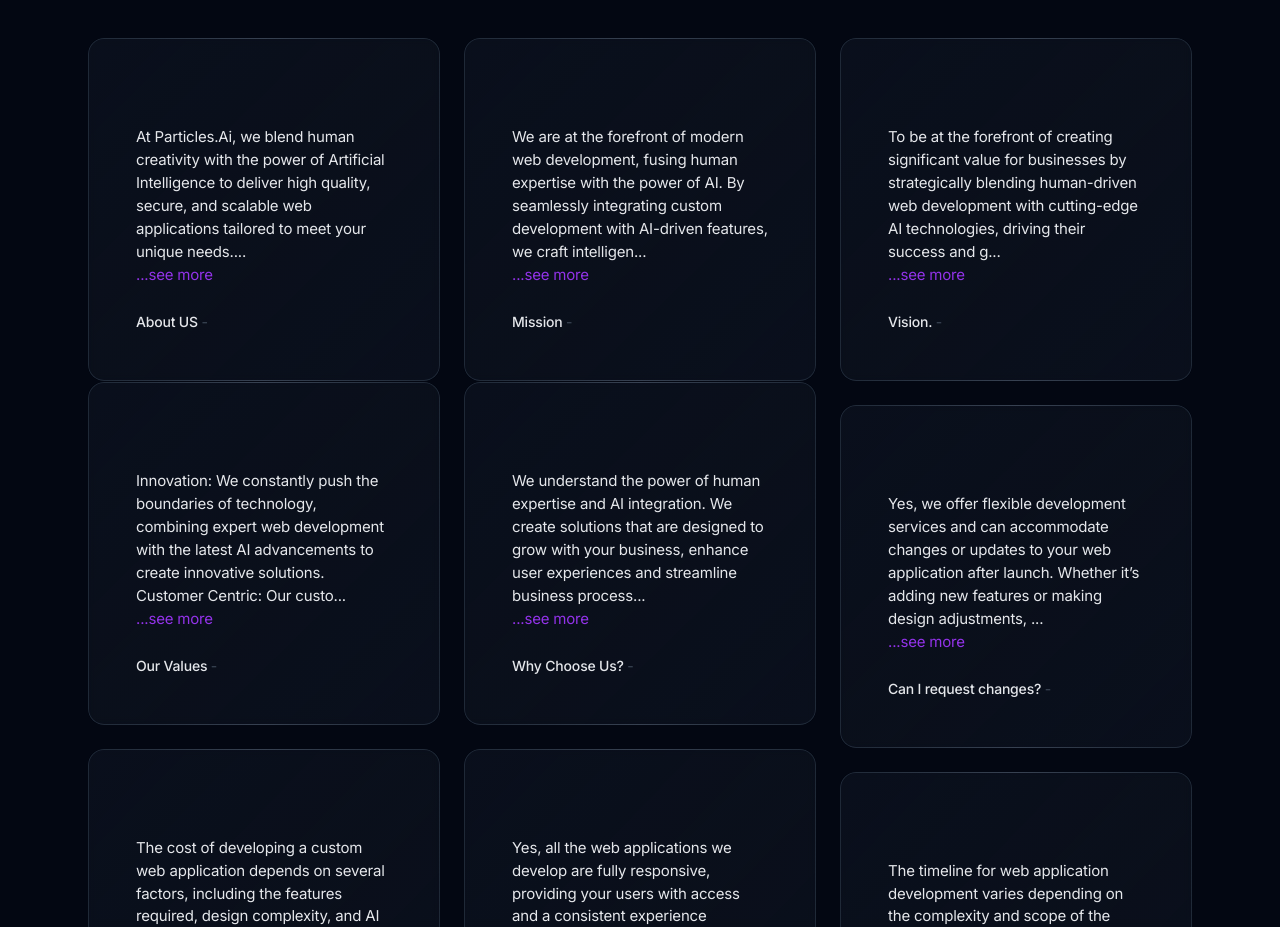
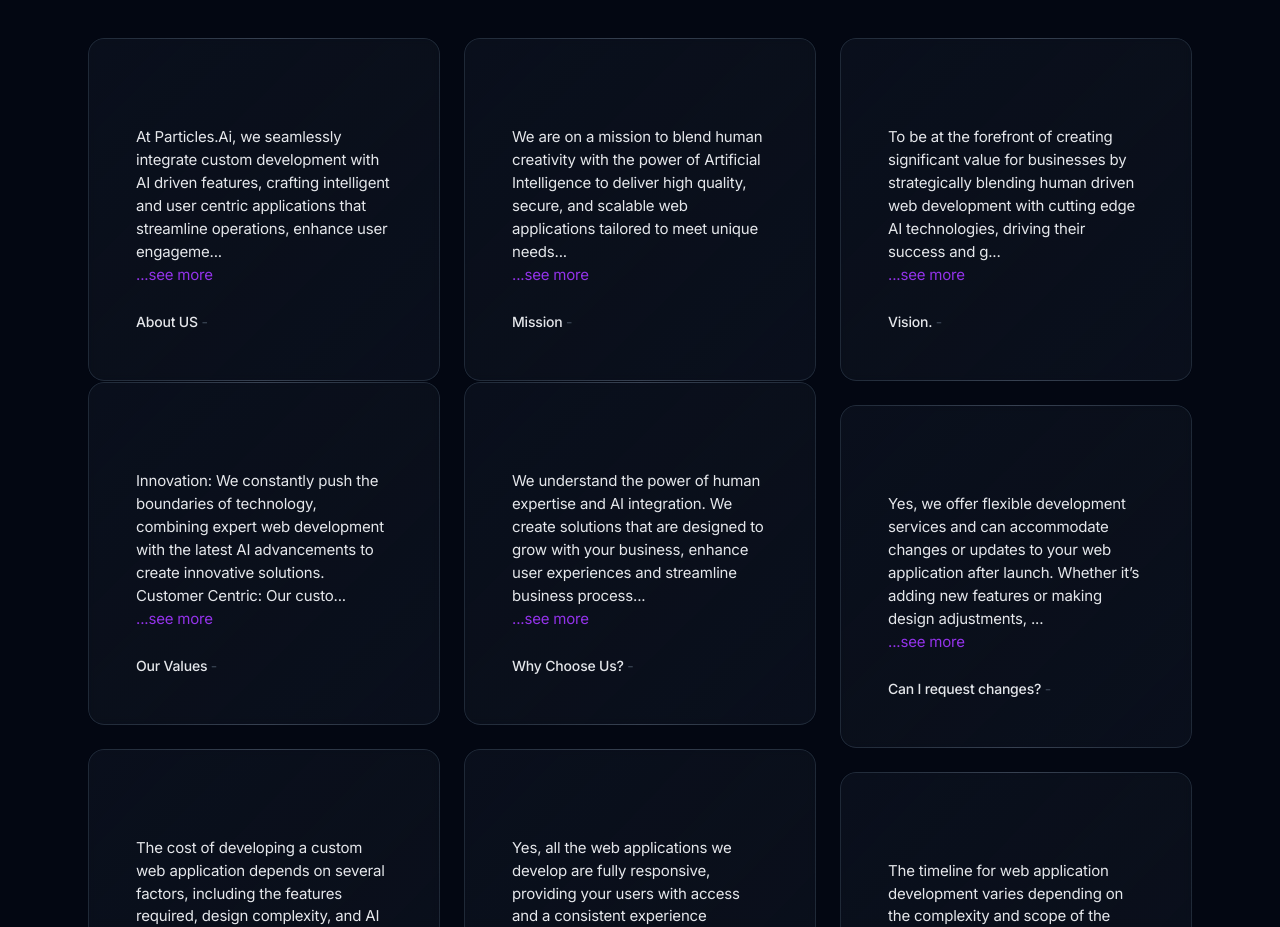
Before and after one commit to Medkabs/Ready_App, a Next.js app: page / in a window 1280 px wide. Shown: the part 4000-4927 px from the top of the page. Built offline with nearby package versions, Linux system fonts and the light colour scheme.

Commit message:
fixed the wording in about Us and mission

```diff
--- a/components/testimonials.tsx
+++ b/components/testimonials.tsx
@@ -10,7 +10,7 @@ const testimonials = [
     name: "About US",
     // company: "",
     content:
-      "At Particles.Ai, we blend human creativity with the power of Artificial Intelligence to deliver high quality, secure, and scalable web applications tailored to meet your unique needs.",
+      "At Particles.Ai, we seamlessly integrate custom development with AI driven features, crafting intelligent and user centric applications that streamline operations, enhance user engagement, and drive significant business growth. Our  approach empowers businesses to gain a competitive edge in the digital landscape by delivering exceptional experiences that anticipate user needs and unlock new avenues for success. ",
     categories: [1, 2],
 
   },
@@ -20,7 +20,7 @@ const testimonials = [
     name: "Mission",
     // company: "",
     content:
-      "We are at the forefront of modern web development, fusing human expertise with the power of AI. By seamlessly integrating custom development with AI-driven features, we craft intelligent and user-centric applications that streamline operations, enhance user engagement, and drive significant business growth. This innovative approach empowers businesses to gain a competitive edge in the digital landscape by delivering exceptional experiences that anticipate user needs and unlock new avenues for success.",
+      " We  are on a mission to blend human creativity with the power of Artificial Intelligence to deliver high quality, secure, and scalable web applications tailored to meet unique needs",
     categories: [1, 2],
   },
   {
@@ -29,7 +29,7 @@ const testimonials = [
     name: "Vision.",
     // company: "Binance",
     content:
-      "To be at the forefront of creating significant value for businesses by strategically blending human-driven web development with cutting-edge AI technologies, driving their success and growth in the ever-evolving digital age.",
+      "To be at the forefront of creating significant value for businesses by strategically blending human driven web development with cutting edge AI technologies, driving their success and growth in the ever evolving digital age.",
     categories: [1, 2],
   },
   {
```
